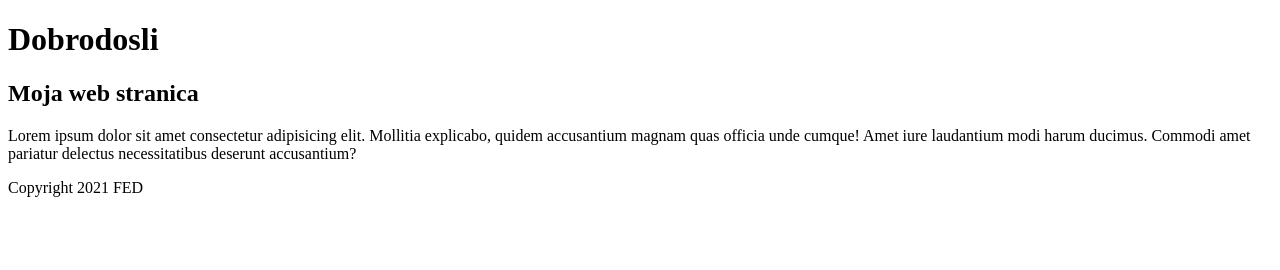
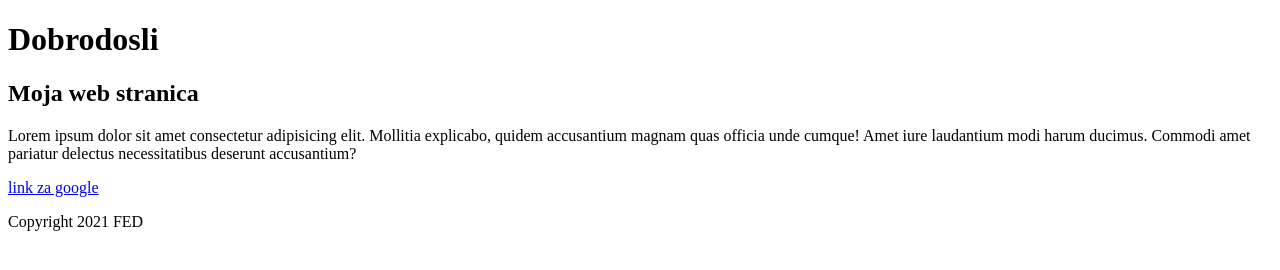
Before and after one commit to jelena-git/git-vezba, a plain HTML site: page index.html in a window 1280 px wide. Drawn offline with Linux system fonts and the light colour scheme.

Commit message:
dodali u sekciju

```diff
--- a/index.html
+++ b/index.html
@@ -13,6 +13,7 @@
     <main>
         <h2>Moja web stranica</h2>
         <p>Lorem ipsum dolor sit amet consectetur adipisicing elit. Mollitia explicabo, quidem accusantium magnam quas officia unde cumque! Amet iure laudantium modi harum ducimus. Commodi amet pariatur delectus necessitatibus deserunt accusantium?</p>
+        <a href="google.com">link za google</a>
     </main>
     <footer>
         <p>Copyright 2021 FED</p>
```
